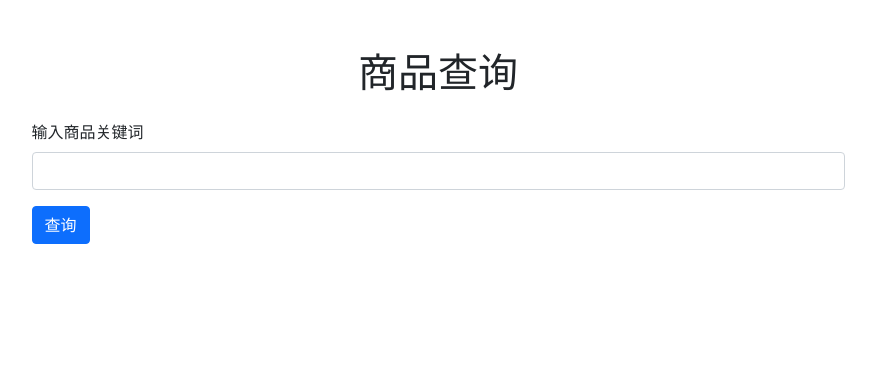
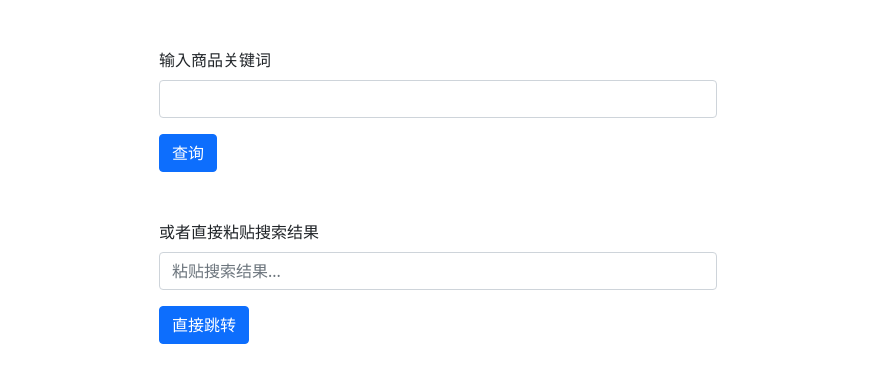
Before and after one commit to syhien/tb-bot, a Flask app: page / in a window 1280 px wide. Shown: the top 383 px of the page, without its empty margins (202-1078 px from the left). Run offline with Flask 3, Linux system fonts and the light colour scheme.

Commit message:
增加已有链接跳转

```diff
--- a/templates/index.html
+++ b/templates/index.html
@@ -1,26 +1,37 @@
 <!DOCTYPE html>
 <html lang="en">
 <head>
-  <meta charset="UTF-8">
-  <meta name="viewport" content="width=device-width, initial-scale=1">
-  <title>商品查询</title>
-  <link href="https://cdn.jsdelivr.net/npm/bootstrap@5.1.3/dist/css/bootstrap.min.css" rel="stylesheet">
+    <meta charset="UTF-8">
+    <meta name="viewport" content="width=device-width, initial-scale=1.0">
+    <title>商品查询</title>
+    <link href="https://cdn.jsdelivr.net/npm/bootstrap@5.1.3/dist/css/bootstrap.min.css" rel="stylesheet">
 </head>
 <body>
-  <div class="container py-5">
-    <h1 class="text-center mb-4">商品查询</h1>
-    <div class="container w-75 mx-auto">
-      <form method="POST" action="/">
+    <div class="container py-5">
+      <form class="w-50 mx-auto mb-5" method="POST" action="/">
         <div class="mb-3">
           <label for="keyword" class="form-label">输入商品关键词</label>
-          <input type="text" id="keyword" name="keyword" class="form-control" required>
+          <input type="text" class="form-control" id="keyword" name="keyword" required>
         </div>
-        <div class="mb-3">
-          <input type="submit" value="查询" class="btn btn-primary">
-        </div>
+        <input type="submit" class="btn btn-primary" value="查询">
       </form>
+      <div class="w-50 mx-auto">
+        <label for="directLink" class="form-label">或者直接粘贴搜索结果</label>
+        <input type="text" class="form-control" id="directLink" name="directLink" placeholder="粘贴搜索结果...">
+        <button id="directButton" class="btn btn-primary mt-3">直接跳转</button>
+      </div>
     </div>
-  </div>
-  <script src="https://cdn.jsdelivr.net/npm/bootstrap@5.1.3/dist/js/bootstrap.bundle.min.js"></script>
+
+    <script src="https://code.jquery.com/jquery-3.6.0.min.js"></script>
+    <script>
+       $('#directButton').click(function() {
+          let text = $('#directLink').val();
+          let link = text.match(/(https?|taobao):\/\/[^\s]*/)[0];
+          if(link.startsWith('https')) {
+              link = 'taobao://' + link.substring(8);
+          }
+          window.open(link, '_blank');
+       });
+    </script>
 </body>
 </html>
```
